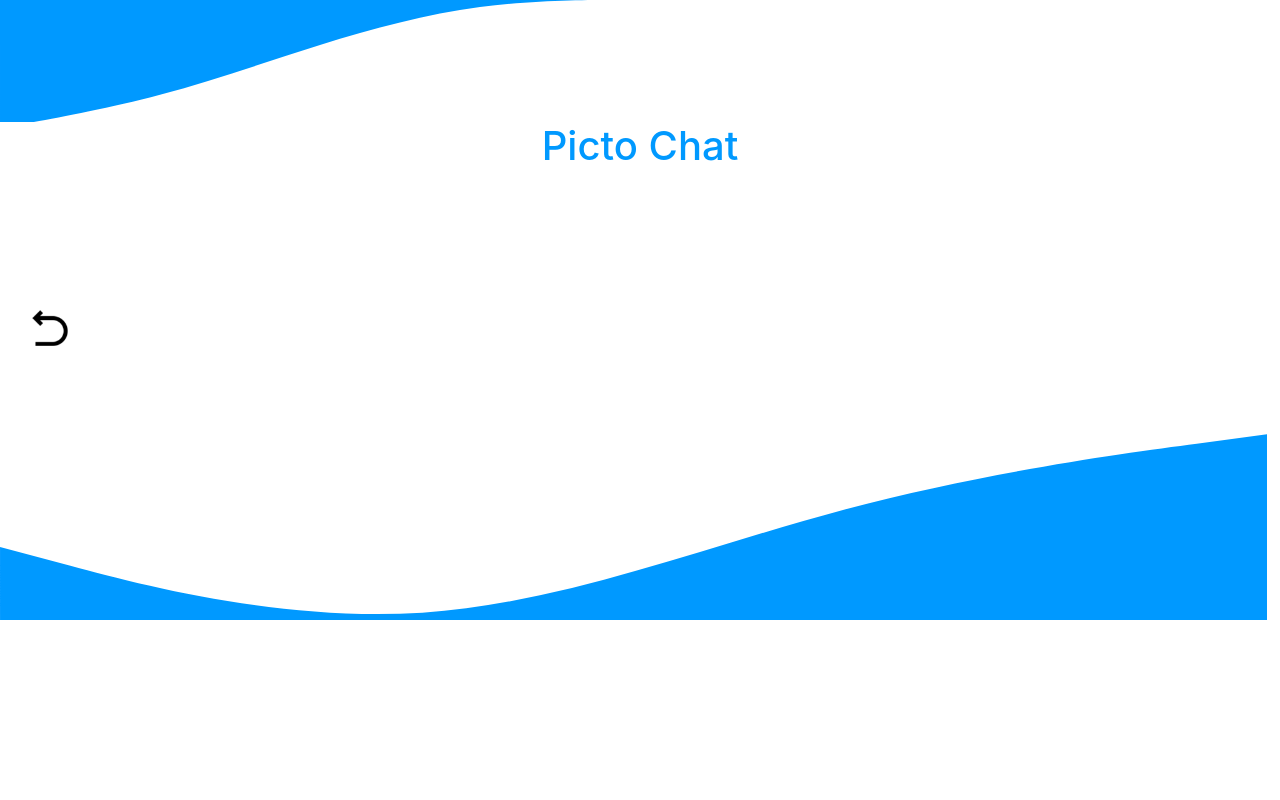
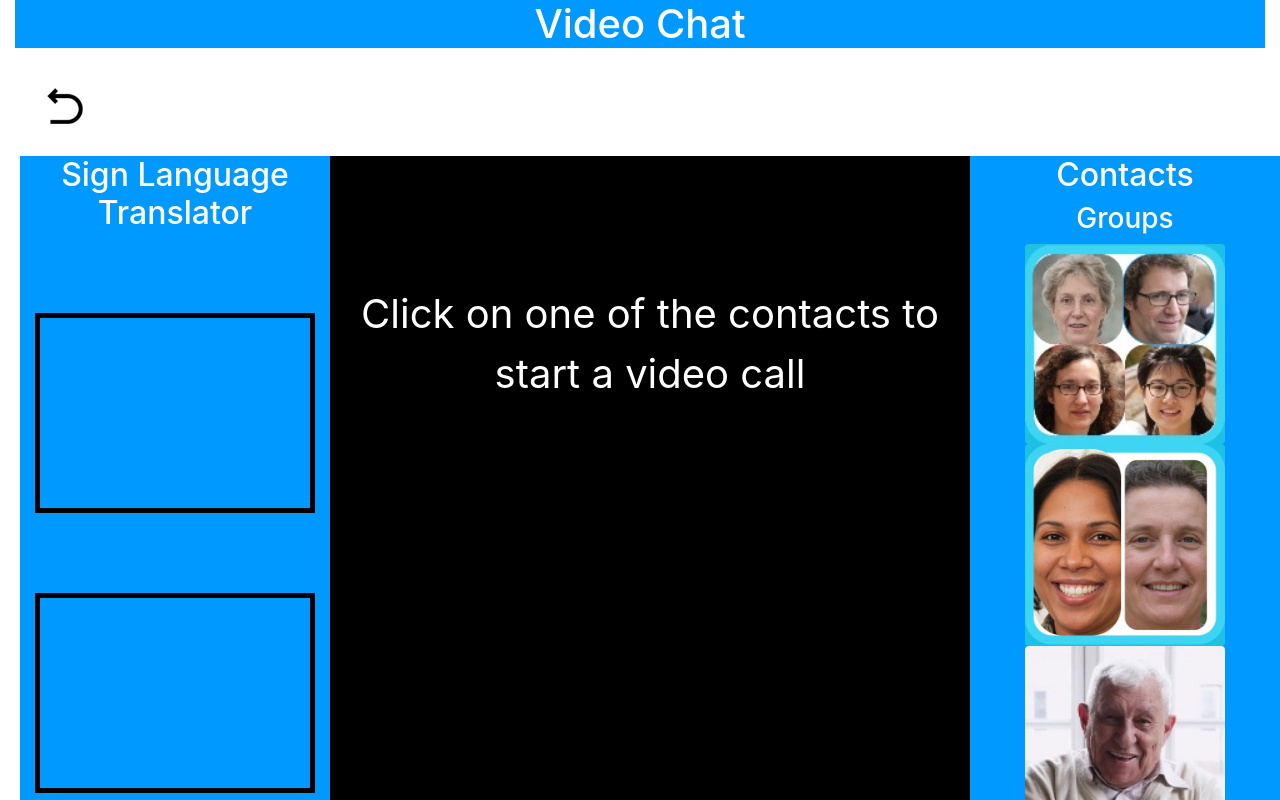
Before and after one commit to adaapp/Feb21-G3, a React (Create React App) app: page /webchat in a window 1280 px wide. Shown: the top 800 px of the page. Built offline with nearby package versions, Linux system fonts and the light colour scheme.

Commit message:
netify config

```diff
--- a/src/WebChat.js
+++ b/src/WebChat.js
@@ -1,20 +1,62 @@
 import React from 'react';
+import './App.css';
+import Container from 'react-bootstrap/Container';
+import Row from 'react-bootstrap/Row';
+import Col from 'react-bootstrap/Col';
+import Image from 'react-bootstrap/Image'
+import BackButton from './BackButton.js';
+import groupIcon from './assets/groupIcon.jpeg'
+import doubleIcon from './assets/doublepersoncall.jpeg';
+import mumIcon from './assets/mum.jpeg';
+import dadIcon from './assets/dadIcon.jpeg';
+import { useHistory} from 'react-router-dom';
 
-// import Button from 'react-bootstrap/Button';
-import TopCurve from './TopCurve.js'
-import BottomCurve from './BottomCurve.js'
-import BackButton from './BackButton.js';
 
-function WebChat(){
+
+function VideoCall(){
+    let history = useHistory();
+
+    function callDad(){
+		history.push(`/calldad`)
+    }
+
+
+
     return(
-        <>
-            <TopCurve heading= "Picto Chat"/>
-            <BackButton/>
-            <BottomCurve/>
+        <Container fluid>
+        <div className="heading">
+        <h1>Video Chat</h1>
+        </div>
+        <BackButton/>
 
-        </>
+        <Row>
+            <Col className="video-first-col">
+            <h2>Sign Language Translator</h2>
+            <div className="gif-box"></div>
+            <div className="gif-box"></div>
+            </Col>
+            <Col xs={6} className="video-second-col">
+            <div className="video-text">
+             Click on one of the contacts to start a video call
+            </div>
+            </Col>
+            <Col className="video-third-col">
+            <div className="contact-list">
+            <h2>Contacts</h2>
+            <h3>Groups</h3>
+            <Image width="200" className="rounded mx-auto d-block" src={groupIcon} />
+            <Image width="200" className="rounded mx-auto d-block" src={doubleIcon} />
+            <Image width="200" className="rounded mx-auto d-block" src={dadIcon} onClick={callDad}/>
+            <Image width="200" className="rounded mx-auto d-block" src={mumIcon} />
+
+            </div>
+             </Col>
+        </Row>
+        </Container>
+
     );
 
 }
 
-export default WebChat;
+
+export default VideoCall;
```
